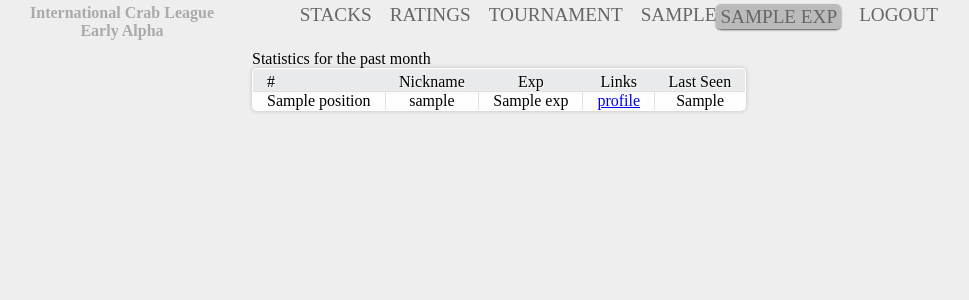
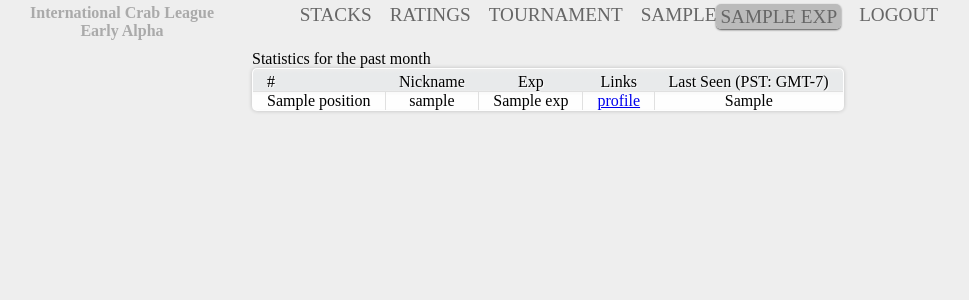
Before and after one commit to VladimirKorzh/ICL, a Django app: template matchmaking/templates/matchmaking/ratings.html in a window 1280 px wide. Shown: the top 300 px of the page, without its empty margins (158-1127 px from the left). Run offline with Django 3.2, Linux system fonts and the light colour scheme; the template is opened without the code that fills it: most values are stand-ins (such as "Sample title", 1, 10 or a date in 2020); parts of the project's set-up code (start-up, migrations or seed data) failed here and were passed over.

Commit message:
timezone table header fixed to provide more information

```diff
--- a/matchmaking/templates/matchmaking/ratings.html
+++ b/matchmaking/templates/matchmaking/ratings.html
@@ -8,7 +8,7 @@
 	    <div id="content">
 		<p>Statistics for the past month</p>
 		<table cellspacing="0" id="ratingtable"><tbody>
-		<tr><th>#</th><th>Nickname</th><th>Exp</th><th>Links</th><th>Last Seen</th></tr>
+		<tr><th>#</th><th>Nickname</th><th>Exp</th><th>Links</th><th>Last Seen (PST: GMT-7)</th></tr>
 		{% for player in playerslist %}
 		    <tr><td>{{player.position}}</td>
 		    <td> {{player.nickname}}</td>
```
